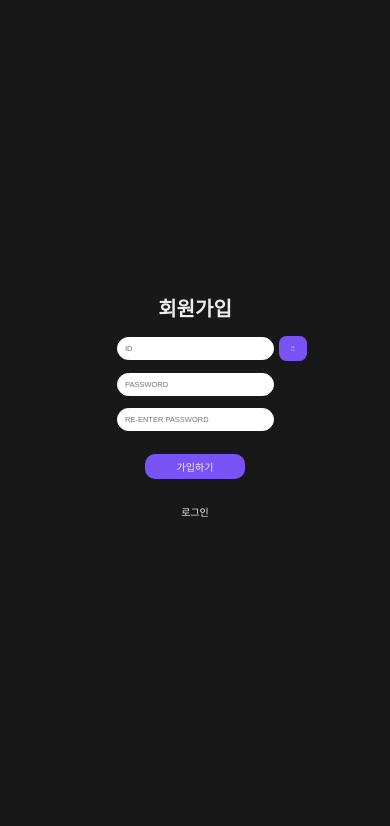
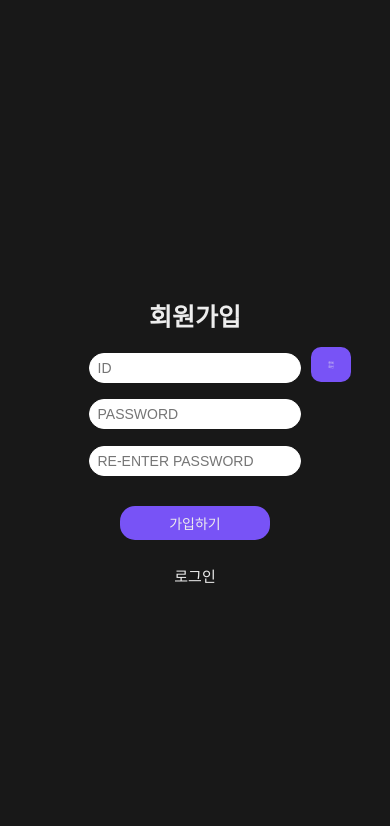
Before and after one commit to JeekLee/hanghae_luxury, a Flask app: page /register/ in a window 390 px wide. Shown: the top 826 px of the page. Before the commit the page ends 517 px from the top, so only its background shows below. Run offline with Flask 2, Linux system fonts and the light colour scheme; some libraries are stand-ins or nearby versions.

Commit message:
design : 반응형 중복확인 글자 완료

```diff
--- a/static/css/register.css
+++ b/static/css/register.css
@@ -110,49 +110,51 @@ form input {
 }
 
 h1 {
-    font-size: 20px;
+    font-size: 25px;
     color: var(--color-graywhite);
-    margin-bottom: 15px;
+    margin-bottom: 20px;
 }
 
 form input {
-    font-size: 7.5px;
-    width: 140px;
+    font-size: 14px;
+    width: 195px;
     outline: none;
-    border: 0.5px solid #fff;
+    border: 1px solid #fff;
     padding: 6px 7.5px;
-    margin-bottom: 12.5px;
-    border-radius: 12.5px;
+    margin-bottom: 16.5px;
+    border-radius: 16.5px;
 }
 .overlap_btn {
-    width: 27.5px;
-    height: 25px;
-    border-radius: 7.5px;
+    width: 40px;
+    height: 35px;
+    border-radius: 10px;
     outline: none;
     border: none;
     background: var(--color-point-2);
     color: var(--color-graywhite);
-    font-size: 2px;
-    font-m
-    padding: 2px 4px;
+    font-size: 3px;
+    padding: 0px 2px;
     text-align: center;
     transition: all 0.9s;
     position: absolute;
-    margin-left: 162.5px;
-    top: 336px;
+    margin-left: 222px;
+    top: 347px;
     cursor: pointer;
     white-space:nowrap;
 
 }
+.overlap_btn:hover {
+    box-shadow: 60px 0 0 0 rgba(0, 0, 0, 0.25) inset
+}
 
 .register_btn {
-    font-size: 10px;
-    margin-top: 10px;
-    padding: 5px 0;
-    border-radius: 10px;
+    font-size: 14px;
+    margin-top: 14px;
+    padding: 7px 0;
+    border-radius: 15px;
     outline: none;
     border: none;
-    width: 100px;
+    width: 150px;
     color: var(--color-graywhite);
     cursor: pointer;
     background: var(--color-point-2);
@@ -161,12 +163,12 @@ form input {
 }
 
 .register_btn:hover {
-    box-shadow: 120px 0 0 0 rgba(0, 0, 0, 0.25) inset,
-    -120px 0 0 0 rgba(0, 0, 0, 0.25) inset;
+    box-shadow: 170px 0 0 0 rgba(0, 0, 0, 0.25) inset,
+    -170px 0 0 0 rgba(0, 0, 0, 0.25) inset;
 }
 
 .go_login {
-    font-size: 10px;
+    font-size: 15px;
     margin-top: 25px;
     color: var(--color-graywhite);
 
--- a/static/js/register.js
+++ b/static/js/register.js
@@ -85,7 +85,7 @@ function verify() {
     } else {
         REGISTER_ID.style.backgroundColor = "#f5dad7";
         VERIFY_ID.style.color = "red";
-        VERIFY_ID.innerText = 'ID는 5글자 이상, 15글자 이하 영문, 숫자 입력이 가능합니다.';
+        VERIFY_ID.innerText = '5~15글자 영문, 숫자만 입력해주세요';
         VERIFY_ID.style.marginBottom = "15px";
         FLAGID = false;
     }
@@ -109,7 +109,7 @@ function verify() {
     } else {
         REGISTER_PWD1.style.backgroundColor = "#f5dad7";
         VERIFY_PWD1.style.color = "red";
-        VERIFY_PWD1.innerText = 'PW는 5글자 이상, 15글자 이하 영문, 숫자 입력이 가능합니다.';
+        VERIFY_PWD1.innerText = '5~15글자 영문, 숫자만 입력해주세요';
         VERIFY_PWD1.style.marginBottom = "15px";
         FLAGPW1 = false;
     }
--- a/views/login.py
+++ b/views/login.py
@@ -51,7 +51,7 @@ def api_login():
         return jsonify({'result': 'fail', 'msg': '아이디/비밀번호가 일치하지 않습니다.'})
 
 
-@login.route('/api/id', methods=['GET'])
+@login.route('/login/api/id', methods=['GET'])
 def api_valid():
     token_receive = request.cookies.get('mytoken')
 
```
Also changed, not shown: static/css/login.css (+16 -16 lines).
